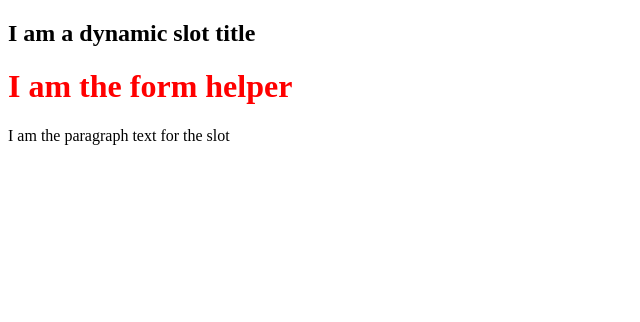
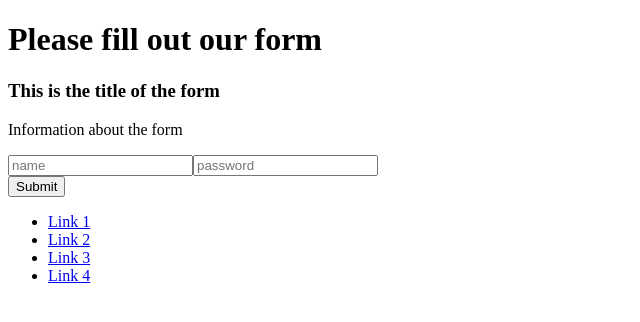
Before and after one commit to MajaSveljo/VueJS_practice, a Vue app: page / in a window 1280 px wide. Shown: the top 322 px of the page, without its empty margins (0-640 px from the left). Built offline with nearby package versions, Linux system fonts and the light colour scheme.

Commit message:
slots - example - form schema for multiple forms

```diff
--- a/src/App.vue
+++ b/src/App.vue
@@ -2,8 +2,19 @@
   <div>
 
     <formHelper>
-      <h2 slot="title">{{ title }}</h2>
-      <p slot="text">I am the paragraph text for the slot</p>
+      <div slot="form-header">
+        <h3>This is the title of the form</h3>
+        <p>Information about the form</p>
+      </div>
+      <div slot="form-fields">
+        <input type="text" placeholder="name" required />
+        <input type="password" placeholder="password" required />
+      </div>
+      <div slot="form-controls">
+        <!-- handleSubmit function isn't defined in methods, it was just written for
+        practicing purpose -->
+        <button v-on:click="handleSubmit">Submit</button>
+      </div>
     </formHelper>
 
   </div>
--- a/src/components/formHelper.vue
+++ b/src/components/formHelper.vue
@@ -1,8 +1,29 @@
 <template>
+
+    <!-- with this kind of organization and slot-using we are enableing the developer to
+    use the same form(schema) for multiple forms(questinares) by having the structure
+    and just editing slots content. Also they styling would be done in this component below -->
   <div>
-    <slot name="title" />
-    <h1>I am the form helper</h1>
-    <slot name="text" />
+    <h1>Please fill out our form</h1>
+    <form>
+        <div id ="form-header">
+            <slot name="form-header" />
+        </div>
+        <div id="form-fields">
+            <slot name="form-fields" />
+        </div>
+        <div id="form-controls">
+            <slot name="form-controls" />
+        </div>
+        <div id="useful-links">
+            <ul>
+                <li> <a href="#">Link 1</a></li>
+                <li> <a href="#">Link 2</a></li>
+                <li> <a href="#">Link 3</a></li>
+                <li> <a href="#">Link 4</a></li>
+            </ul>
+        </div>
+    </form>
   </div>
 </template>
 
@@ -25,8 +46,6 @@
 
 <style scoped>
 
-h1{
-    color: red;
-}
+
 
 </style>
```
